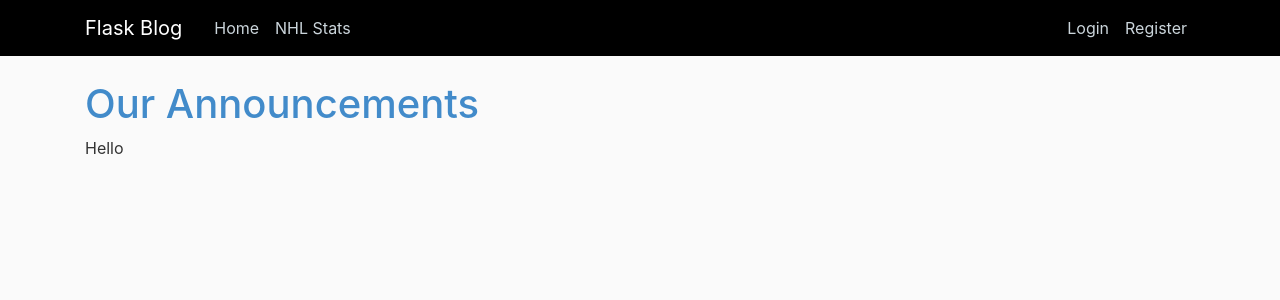
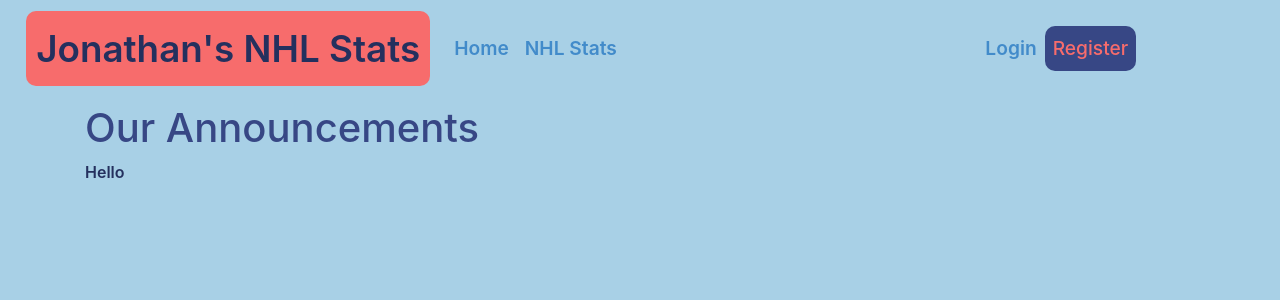
Before and after one commit to MyNameIsJonathan/NHL-Project, a Flask app: page /announcements in a window 1280 px wide. Shown: the top 300 px of the page. Run offline with Flask 2, Linux system fonts and the light colour scheme; some libraries are stand-ins or nearby versions.

Commit message:
Layout and Visual Updates
Made coloration and changes to item layout in html and css

```diff
--- a/flaskblog/main/routes.py
+++ b/flaskblog/main/routes.py
@@ -1,7 +1,7 @@
 from flask import render_template, request, Blueprint
 from flaskblog.models import Post
 import pandas as pd
-
+import NHL_scrape_functions
 
 main = Blueprint('main', __name__)
 
@@ -18,15 +18,21 @@ def home():
 
 @main.route("/nhl_stats")
 def nhl_stats():
-    a = pd.read_pickle('/Users/jonathanolson/Documents/GitHub/NHL-Project/dailyMyDF/dailyMyDF_2018-11-25.pickle')
-    a = a.sort_values('G', ascending=False)
-    my_results = {}
-    my_results['Top Scorer'] = a.iloc[0].name
-    my_results['Second Top Scorer'] = a.iloc[1].name
-    my_results['Third Top Scorer'] = a.iloc[2].name
-    my_results['Fourth Top Scorer'] = a.iloc[3].name
-    my_results['Fifth Top Scorer'] = a.iloc[4].name
-    return render_template('nhl_stats.html', title = 'NHL Stats', my_results=my_results)
+    myDF = NHL_scrape_functions.openLatestMyDF().sort_values('G', ascending=False)
+    lastTimeDF = NHL_scrape_functions.openLatestLastTime()
+    gamesSinceDF = NHL_scrape_functions.openLatestGamesSince()
+
+    #Create a dictionary to store important pieces of info, to be displayed on NHL_stats page
+    importantStats = {}
+
+    #Get top goal scorers -- if tied, get top point scorer.
+    importantStats['Top Scorer'] = myDF.sort_values(['G', 'PTS'], ascending=False).iloc[0].name
+    importantStats['Second Top Scorer'] = myDF.sort_values(['G', 'PTS'], ascending=False).iloc[1].name
+    importantStats['Third Top Scorer'] = myDF.sort_values(['G', 'PTS'], ascending=False).iloc[2].name
+    importantStats['Fourth Top Scorer'] = myDF.sort_values(['G', 'PTS'], ascending=False).iloc[3].name
+    importantStats['Fifth Top Scorer'] = myDF.sort_values(['G', 'PTS'], ascending=False).iloc[4].name
+
+    return render_template('nhl_stats.html', title = 'NHL Stats', importantStats=importantStats)
 
 @main.route("/announcements")
 def announcements():
--- a/flaskblog/static/main.css
+++ b/flaskblog/static/NHLmain.css
@@ -1,23 +1,35 @@
+/*
+#F8E9A1 -- Yellow
+#F76C6C -- Pink
+#A8D0E6 -- Light Blue
+#374785 -- Blue
+#24305E -- Dark Blue
+*/
+
 body {
-  background: #fafafa;
-  color: #333333;
-  margin-top: 5rem;
+  background: #A8D0E6;
+  color: #24305E;
+  padding-top: 6.5rem;
+  font-weight: 600;
 }
 
-h1 {
-  color: #428bca;
+#main-nav-bar {
+  color: #24305E;
+  font-weight: 600;
+  font-size: 2.3rem;
+  background: #F76C6C;
+  padding: 10px 10px;
+  border-radius: 10px;
+  text-align: center;
 }
 
-h2, h3, h4, h5, h6 {
-  color: #444444;
-}
-
-.bg-steel {
-  background-color: #000000;
+h1, h2, h3, h4, h5, h6 {
+  color: #374785;
 }
 
 .site-header .navbar-nav .nav-link {
-  color: #cbd5db;
+  color: #428bca;
+  font-size: 1.2rem;
 }
 
 .site-header .navbar-nav .nav-link:hover {
@@ -26,6 +38,31 @@ h2, h3, h4, h5, h6 {
 
 .site-header .navbar-nav .nav-link.active {
   font-weight: 500;
+}
+
+#logout-button {
+  color: #F76C6C;
+  background-color: #374785;
+  border-radius: 10px;
+  font-weight: 500;
+}
+
+#register-button {
+  color: #F76C6C;
+  background-color: #374785;
+  border-radius: 10px;
+  font-weight: 500;
+}
+
+#header-container {
+  font-size: 7rem;
+  margin: .20rem;
+  background: #A8D0E6;
+}
+
+.navbar {
+  padding: 0.5rem 0.5rem 0.5rem 0.5rem;
+  background: #A8D0E6;
 }
 
 .content-section {
--- a/flaskblog/templates/layout.html
+++ b/flaskblog/templates/layout.html
@@ -8,19 +8,19 @@
 
     <!-- Bootstrap CSS -->
     <link rel="stylesheet" href="https://maxcdn.bootstrapcdn.com/bootstrap/4.0.0/css/bootstrap.min.css" integrity="sha384-Gn5384xqQ1aoWXA+058RXPxPg6fy4IWvTNh0E263XmFcJlSAwiGgFAW/dAiS6JXm" crossorigin="anonymous">
-    <link rel="stylesheet" type="text/css" href="{{ url_for('static', filename='main.css') }}">
+    <link rel="stylesheet" type="text/css" href="{{ url_for('static', filename='NHLmain.css') }}">
 
     {% if title %}
-        <title>Flask Blog - {{ title }}</title>
+        <title>NHL Stats</title>
     {% else %}
-        <title>Flask Blog</title>
+        <title>NHL Stats</title>
     {% endif %}
 </head>
 <body>
   <header class="site-header">
-      <nav class="navbar navbar-expand-md navbar-dark bg-steel fixed-top">
-        <div class="container">
-          <a class="navbar-brand mr-4" href="/">Flask Blog</a>
+      <nav class="navbar navbar-expand-md fixed-top">
+        <div class="container" id="header-container">
+          <a class="navbar-brand" href="/" id="main-nav-bar">Jonathan's NHL Stats</a>
           <button class="navbar-toggler" type="button" data-toggle="collapse" data-target="#navbarToggle" aria-controls="navbarToggle" aria-expanded="false" aria-label="Toggle navigation">
             <span class="navbar-toggler-icon"></span>
           </button>
@@ -34,10 +34,10 @@
               {% if current_user.is_authenticated %}
                 <a class="nav-item nav-link" href="{{ url_for('posts.new_post') }}">New Post</a>
                 <a class="nav-item nav-link" href="{{ url_for('users.account') }}">Account</a>
-                <a class="nav-item nav-link" href="{{ url_for('users.logout') }}">Logout</a>
+                <a class="nav-item nav-link" id="logout-button" href="{{ url_for('users.logout') }}">Logout</a>
               {% else %}
                 <a class="nav-item nav-link" href="{{ url_for('users.login') }}">Login</a>
-                <a class="nav-item nav-link" href="{{ url_for('users.register') }}">Register</a>
+                <a class="nav-item nav-link" id="register-button" href="{{ url_for('users.register') }}">Register</a>
               {% endif %}
             </div>
           </div>
--- a/statScrapeRun.py
+++ b/statScrapeRun.py
@@ -9,3 +9,5 @@ if __name__ == '__main__':
 a = NHL_scrape_functions.openLatestMyDF()
 b = NHL_scrape_functions.openLatestLastTime()
 c = NHL_scrape_functions.openLatestGamesSince()
+
+a[a['G'] == a['G'].max()].sort_values('PTS', ascending=False)
```
Also changed, not shown: flaskblog/templates/nhl_stats.html (+7 -5 lines), 7 other files.
